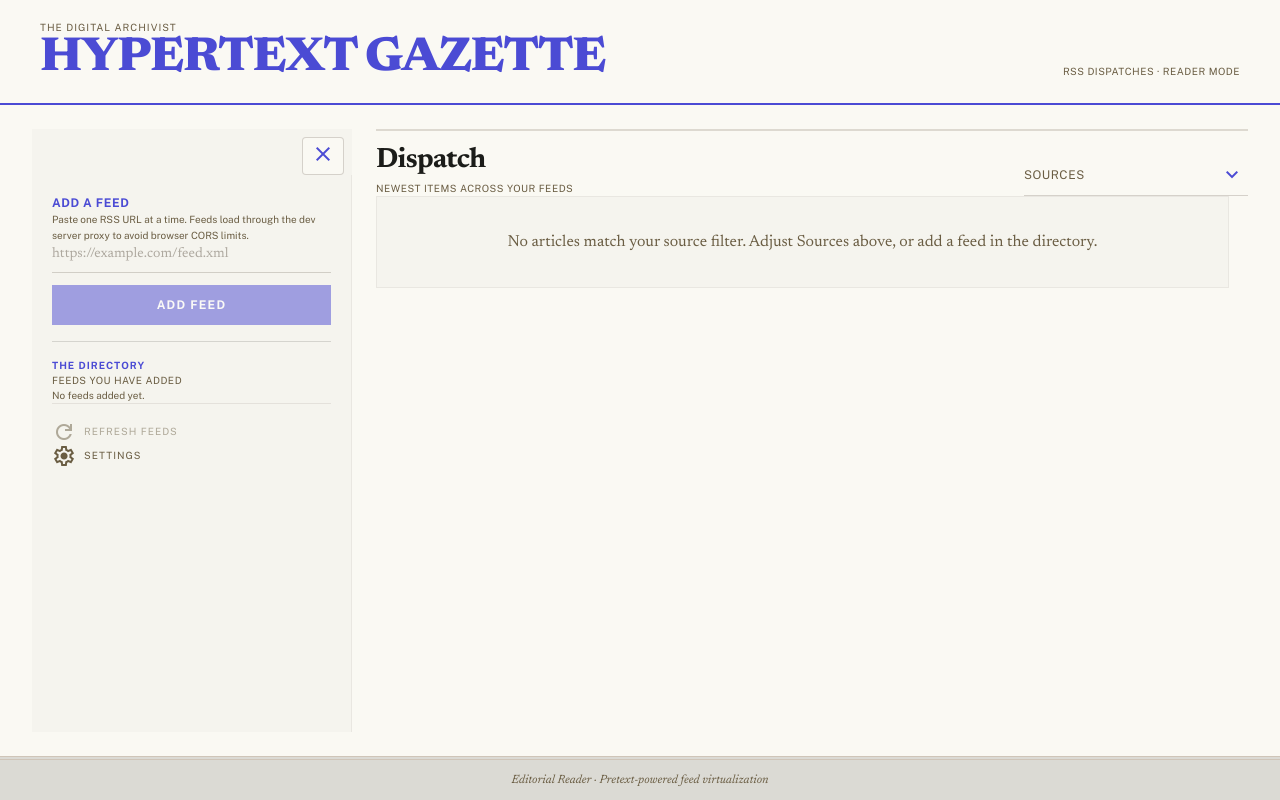
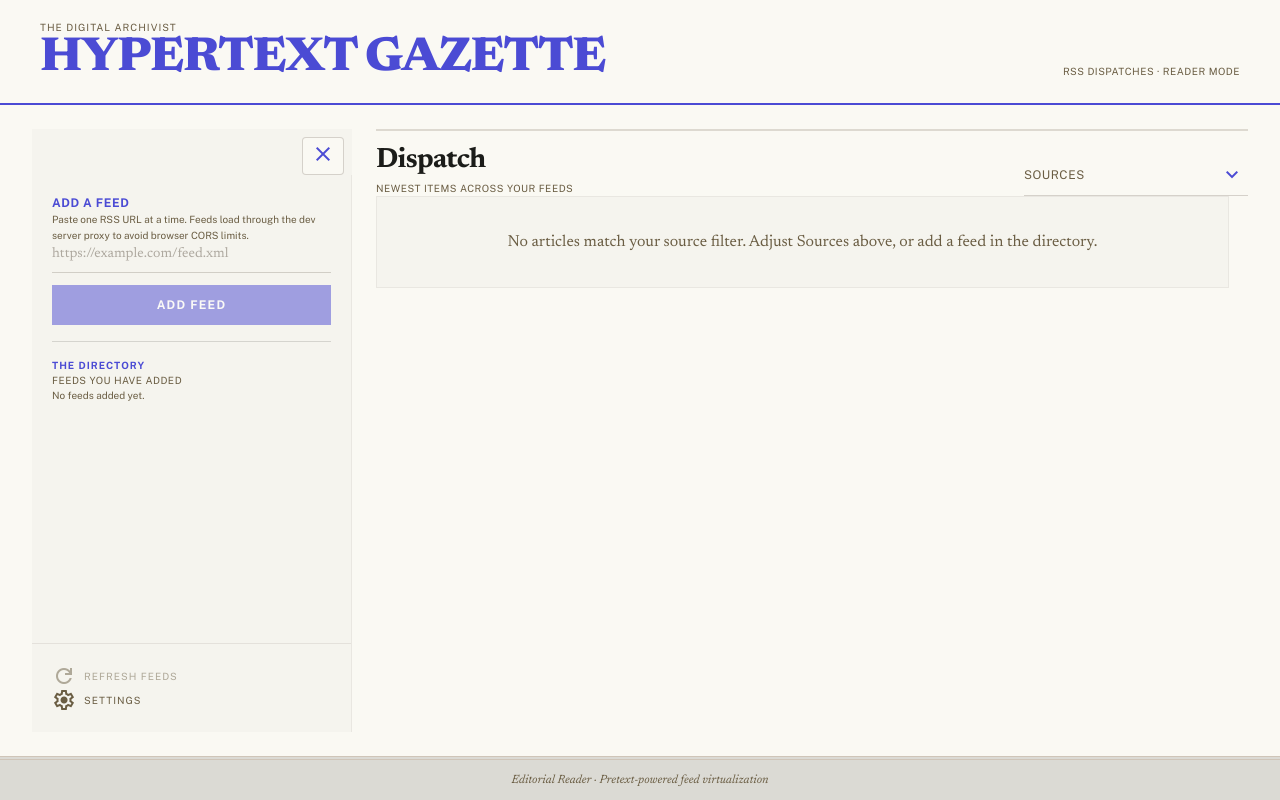
Before and after one commit to AllramEst83/design-with-text, a Vue app: page / in a window 1280 px wide. Built offline with nearby package versions, Linux system fonts and the light colour scheme.

Commit message:
Enhance App.vue and FeedSidebarContent with UI improvements. Simplify header text in App.vue and add a refresh button to FeedSidebarContent for better feed management. Adjust layout for improved readability and user experience.

```diff
--- a/src/App.vue
+++ b/src/App.vue
@@ -114,7 +114,7 @@ onUnmounted(() => {
         </button>
         <!-- Title -->
         <div class="min-w-0 flex-1">
-          <p class="font-label text-[0.5625rem] uppercase tracking-widest text-secondary">Vol. I — The Digital Archivist</p>
+          <p class="font-label text-[0.5625rem] uppercase tracking-widest text-secondary">The Digital Archivist</p>
           <h1 class="font-headline text-xl font-black uppercase leading-none tracking-tight text-primary">
             Hypertext Gazette
           </h1>
@@ -154,6 +154,15 @@ onUnmounted(() => {
                 @select-none="selectNoSources"
               />
             </div>
+            <button
+              type="button"
+              class="flex w-full items-center gap-2 font-label text-[0.625rem] uppercase tracking-widest text-secondary transition-colors hover:text-on-surface disabled:cursor-not-allowed disabled:text-secondary/50"
+              :disabled="loading || loadedFeeds.length === 0"
+              @click="refreshFeeds(); isMobileNavOpen = false"
+            >
+              <span class="material-symbols-outlined text-[16px]">refresh</span>
+              {{ loading ? 'Refreshing feeds' : 'Refresh feeds' }}
+            </button>
             <!-- Settings -->
             <button
               type="button"
--- a/src/components/FeedSidebarContent.vue
+++ b/src/components/FeedSidebarContent.vue
@@ -17,7 +17,8 @@ const emit = defineEmits<{
 </script>
 
 <template>
-  <div class="rule-column flex h-full w-full flex-col overflow-y-auto p-5">
+  <div class="rule-column flex h-full w-full min-h-0 flex-col">
+    <div class="min-h-0 flex-1 overflow-y-auto p-5">
       <FeedInput :loading="loading" :error="error" @add="(url) => emit('add', url)" />
 
       <div style="margin: 1.0rem 0; height: 1px; width: 100%; background-color: currentColor; opacity: 0.15; flex-shrink: 0;"></div>
@@ -59,8 +60,8 @@ const emit = defineEmits<{
           No feeds added yet.
         </p>
       </div>
-
-    <div class="mt-auto space-y-3 border-t border-outline/15 pt-4">
+    </div>
+    <div class="shrink-0 space-y-3 border-t border-outline/15 p-5">
       <button
         type="button"
         class="flex w-full items-center gap-2 font-label text-[0.625rem] uppercase tracking-widest text-secondary transition-colors hover:text-on-surface disabled:cursor-not-allowed disabled:text-secondary/50"
```
Lines whose indentation alone changed are shown as unchanged.
